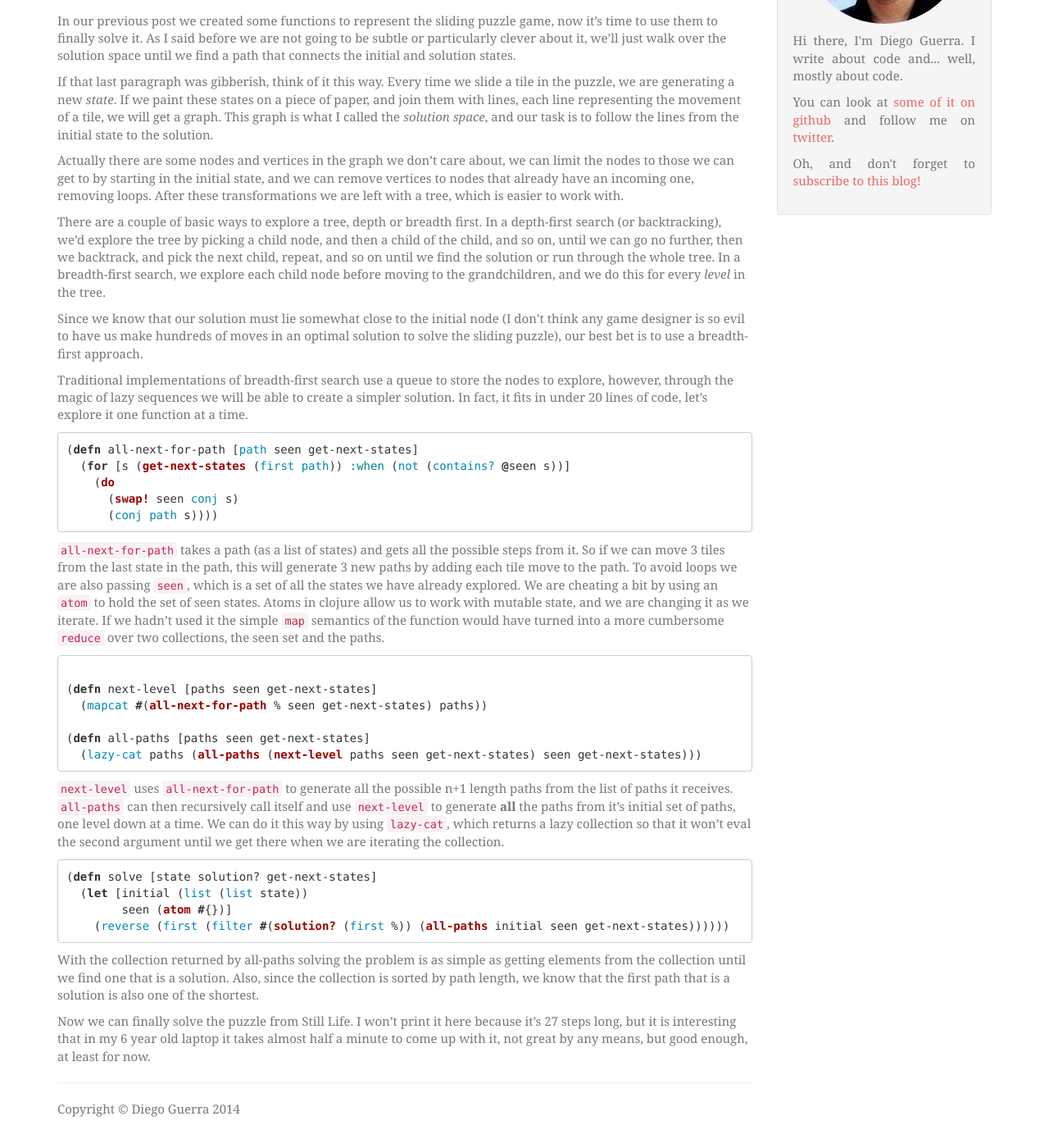
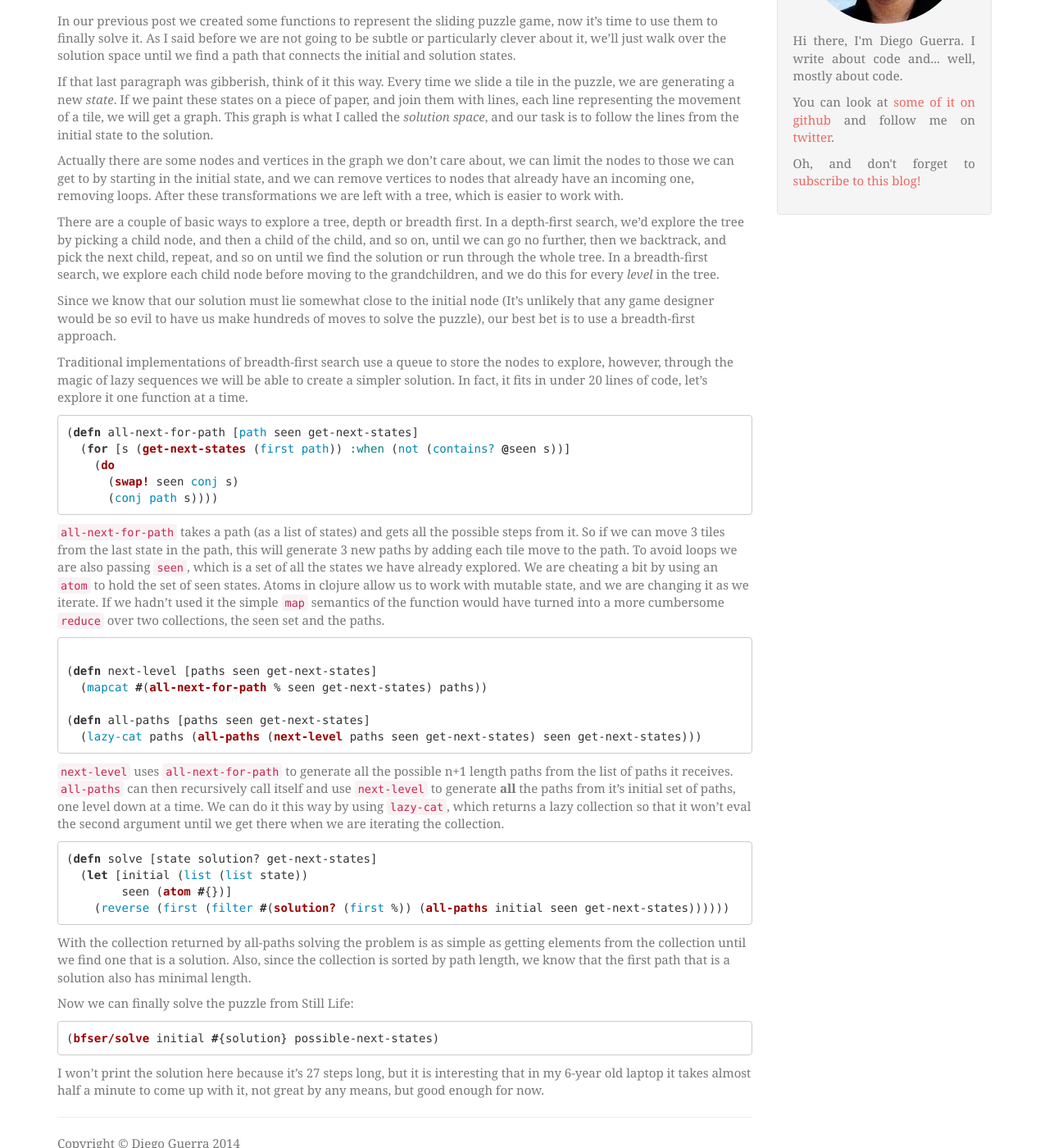
Before and after one commit to dgsuarez/dgsuarez.github.io, a Jekyll site: the page built from _posts/2014-02-01-lazy-breadth-first-search.md, in a window 1280 px wide and 1400 px high, scrolled down 318 px. Shown: the whole window at 82% size. Built offline with Jekyll 4.4.1, drawn with Linux system fonts in a browser that asks for light colours; some web fonts are replaced; Markdown is read by kramdown in place of the engine named in the settings; before the commit the page ends 1692 px from its top, so only the background shows below that.

Commit message:
some style corrections

```diff
--- a/_posts/2014-02-01-lazy-breadth-first-search.md
+++ b/_posts/2014-02-01-lazy-breadth-first-search.md
@@ -23,17 +23,17 @@ removing loops. After these transformations we are left with a tree, which is
 easier to work with.
 
 There are a couple of basic ways to explore a tree, depth or breadth first.
-In a depth-first search (or backtracking), we'd explore the tree by picking
-a child node, and then a child of the child, and so on, until we can go no
-further, then we backtrack, and pick the next child, repeat, and so on until
-we find the solution or run through the whole tree.  In a breadth-first search,
-we explore each child node before moving to the grandchildren, and we do this
-for every _level_ in the tree.
+In a depth-first search, we'd explore the tree by picking a child node, and
+then a child of the child, and so on, until we can go no further, then we
+backtrack, and pick the next child, repeat, and so on until we find the
+solution or run through the whole tree.  In a breadth-first search, we explore
+each child node before moving to the grandchildren, and we do this for every
+_level_ in the tree.
 
-Since we know that our solution must lie somewhat close to the initial node (I
-don't think any game designer is so evil to have us make hundreds of moves in
-an optimal solution to solve the sliding puzzle), our best bet is to use
-a breadth-first approach.
+Since we know that our solution must lie somewhat close to the initial node
+(It's unlikely that any game designer would be so evil to have us make
+hundreds of moves to solve the puzzle), our best bet is to use a breadth-first
+approach.
 
 Traditional implementations of breadth-first search use a queue to store the
 nodes to explore, however, through the magic of lazy sequences we will be able
@@ -84,9 +84,14 @@ argument until we get there when we are iterating the collection.
 With the collection returned by all-paths solving the problem is as simple as
 getting elements from the collection until we find one that is a solution.
 Also, since the collection is sorted by path length, we know that the first
-path that is a solution is also one of the shortest.
+path that is a solution also has minimal length.
 
-Now we can finally solve the puzzle from Still Life. I won't print it here
-because it's 27 steps long, but it is interesting that in my 6 year old laptop
-it takes almost half a minute to come up with it, not great by any means, but
-good enough, at least for now.
+Now we can finally solve the puzzle from Still Life:
+
+~~~clojure
+(bfser/solve initial #{solution} possible-next-states)
+~~~
+
+I won't print the solution here because it's 27 steps long, but it is
+interesting that in my 6-year old laptop it takes almost half a minute to come
+up with it, not great by any means, but good enough for now.
```
Also changed, not shown: _posts/2014-02-05-the-grave-box-puzzle.md (+2 -2 lines).
